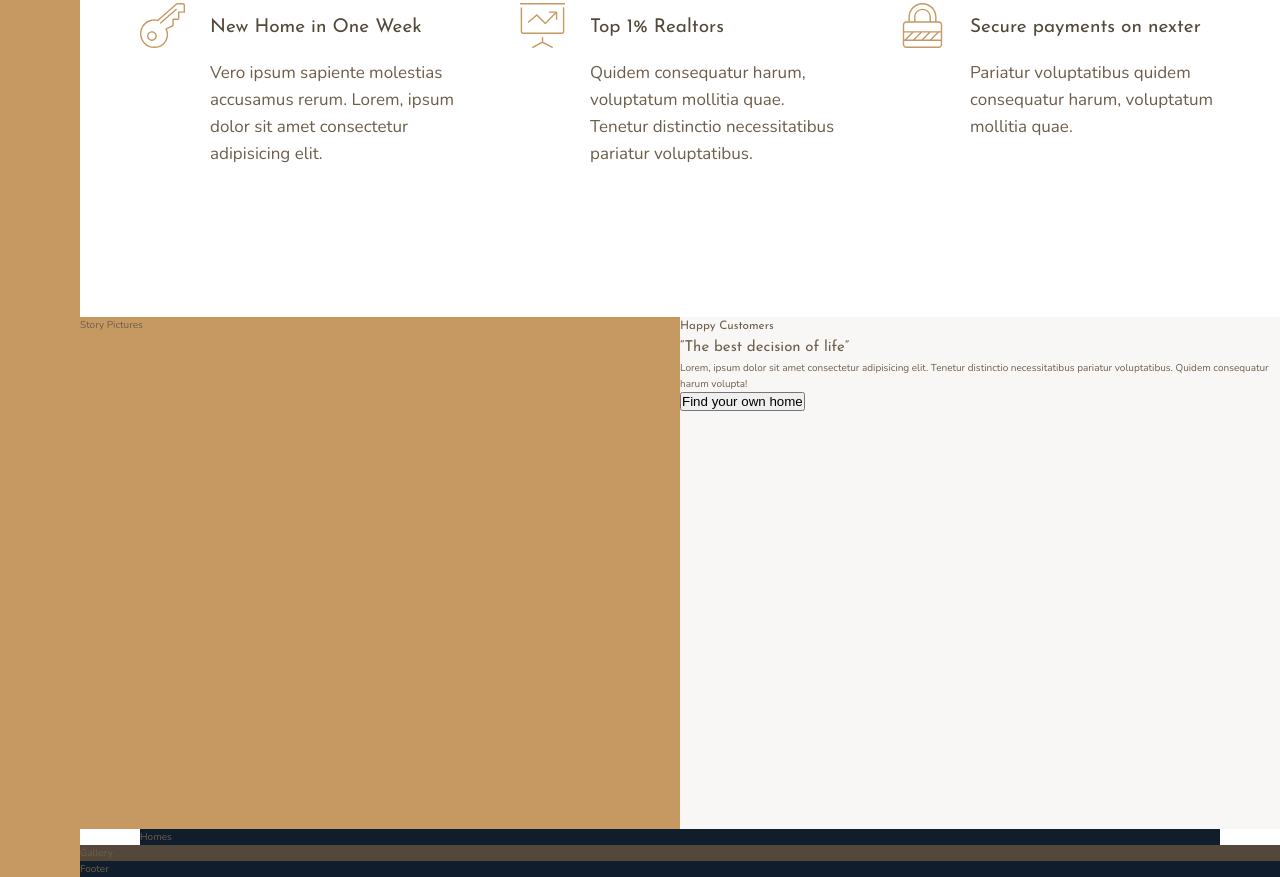
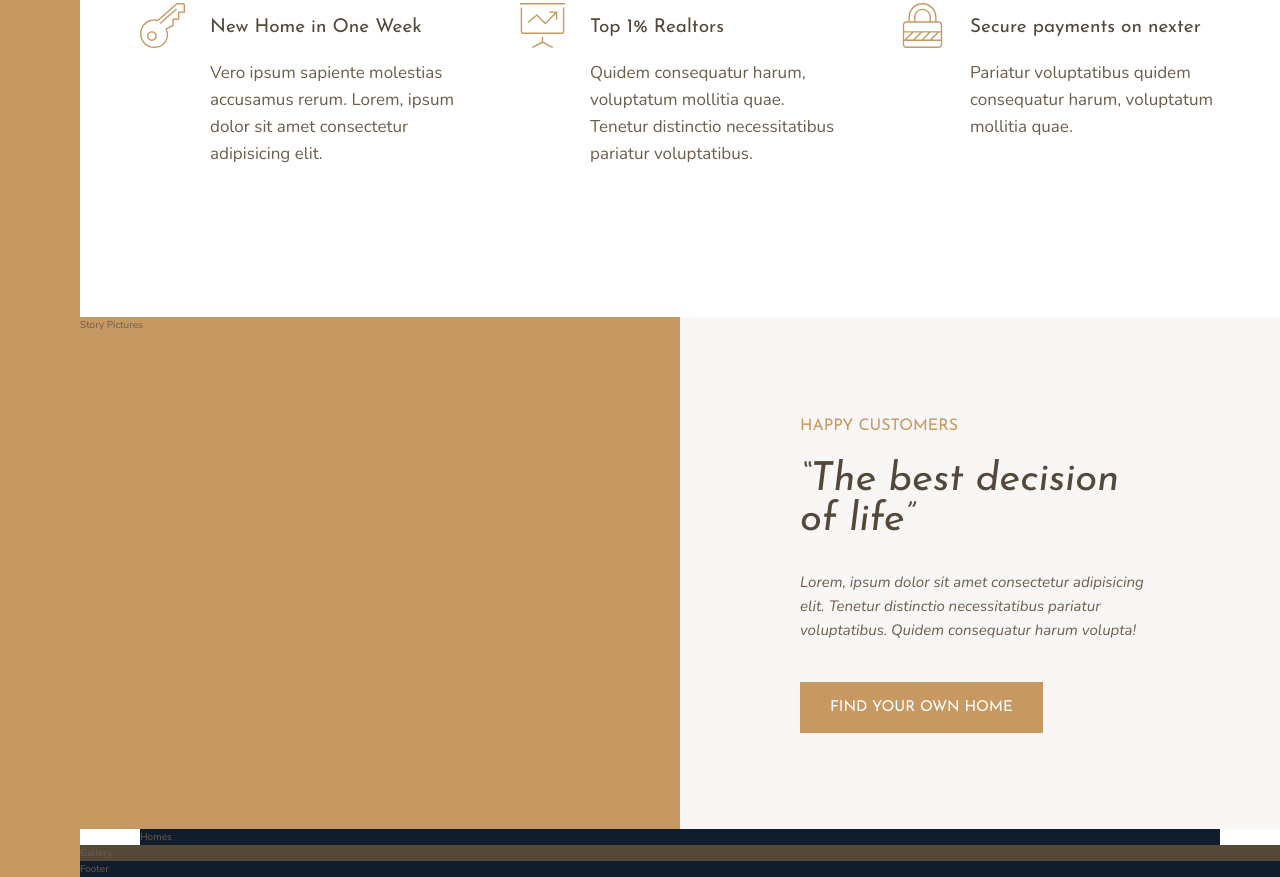
Before and after one commit to NikhilMudgal/Nexter, a website: page index.html in a window 1280 px wide. Shown: the part 991-1868 px from the top of the page. Drawn offline with nearby package versions, Linux system fonts and the light colour scheme.

Commit message:
added css styling in story content along with flexbox

```diff
--- a/index.html
+++ b/index.html
@@ -88,8 +88,8 @@
         </div>
 
         <div class="story__content">
-            <h3 class="heading-3">Happy Customers</h3>
-            <h2 class="heading-2">&ldquo;The best decision of life&rdquo;</h2>
+            <h3 class="heading-3 mb-sm">Happy Customers</h3>
+            <h2 class="heading-2 heading-2--dark mb-md">&ldquo;The best decision of life&rdquo;</h2>
             <p class="story__text">
                 Lorem, ipsum dolor sit amet consectetur adipisicing elit. Tenetur distinctio necessitatibus pariatur voluptatibus. Quidem consequatur harum volupta!
             </p>
--- a/sass/_story.scss
+++ b/sass/_story.scss
@@ -7,5 +7,17 @@
     &__content {
         background-color: $color-grey-light-1;
         grid-column: col-start 5 / full-end;
+        padding: 6rem 12rem;
+        display: flex;
+        flex-direction: column;
+        justify-content: center;
+        align-items: flex-start;
+    }
+
+    &__text {
+        font-size: 1.5rem;
+        font-style: italic;
+        margin-bottom: 4rem;
+
     }
 }
--- a/sass/_typography.scss
+++ b/sass/_typography.scss
@@ -10,9 +10,23 @@
 
 .heading-2 {
     @extend %heading;
+    font-size: 4rem;
+    font-style: italic;
+    line-height: 1;
+
+    &--light {
+        color: $color-grey-light-1;
+    }
+
+    &--dark {
+        color: $color-grey-dark-1;
+    }
 }
 .heading-3 {
     @extend %heading;
+    font-size: 1.6rem;
+    color: $color-primary;
+    text-transform: uppercase
 }
 .heading-4 {
     @extend %heading;
@@ -26,3 +40,24 @@
         color: $color-grey-dark-1;
     }
 }
+
+.btn {
+    background-color: $color-primary;
+    color: #fff;
+    border: none;
+    border-radius: 0;
+    font-family: $font-display;
+    font-size: 1.5rem;
+    text-transform: uppercase;
+    padding: 1.8rem 3rem;
+    cursor: pointer;
+    transition: all .2s;
+    &:hover {
+        background-color: $color-primary-dark;
+    }
+}
+
+.mb-sm { margin-bottom: 2rem; }
+.mb-md { margin-bottom: 3rem; }
+.mb-lg { margin-bottom: 4rem; }
+.mb-hg { margin-bottom: 8rem; }
```
Also changed, not shown: css/style.css.
